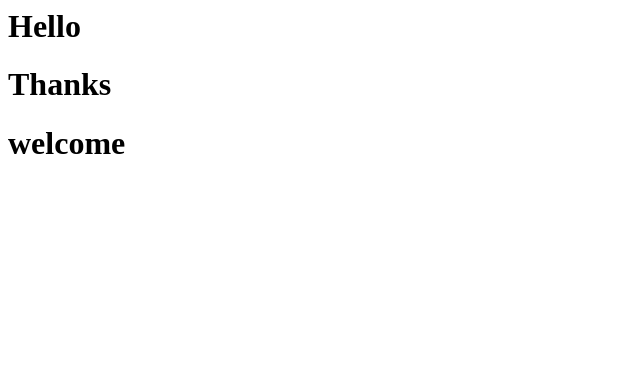
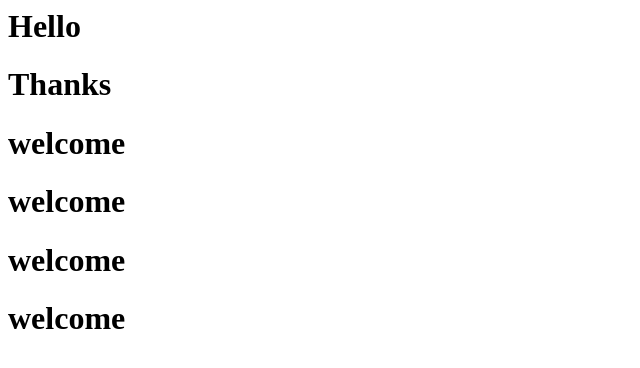
Before and after one commit to Saravanan2006/devopsproject, a plain HTML site: page index.html in a window 1280 px wide. Shown: the whole page, without its empty margins (0-640 px from the left). Drawn offline with Linux system fonts and the light colour scheme.

Commit message:
Update index.html

```diff
--- a/index.html
+++ b/index.html
@@ -3,5 +3,8 @@
 <h1>Hello</h1>
 <h1>Thanks</h1>
 <h1>welcome</h1>
+  <h1>welcome</h1>
+  <h1>welcome</h1>
+  <h1>welcome</h1>
 </body>
 </html>
```
